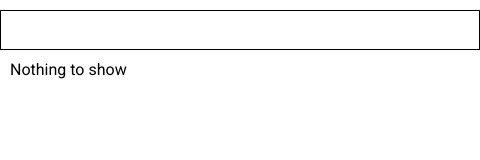
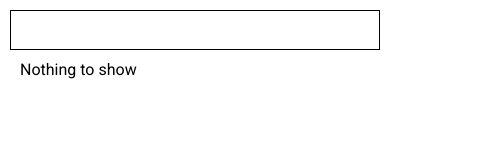
Before and after one commit to domstrueboy/js-experiments, a website: page simple-to-do/index.html in a window 390 px wide. Shown: the whole page, 480 px wide, since content can reach past the window. Drawn offline with Linux system fonts and the light colour scheme.

Commit message:
styles fixed to app looks better on mobiles

```diff
--- a/simple-to-do/css/style.css
+++ b/simple-to-do/css/style.css
@@ -5,9 +5,9 @@ body {
   flex-direction: column;
   align-items: center;
   font-family: 'Roboto', sans-serif;
-  width: 480px;
+  max-width: 480px;
   margin: 0 auto;
-  padding-top: 10px;
+  padding: 10px;
 }
 body>* {
   width: 100%;
```
